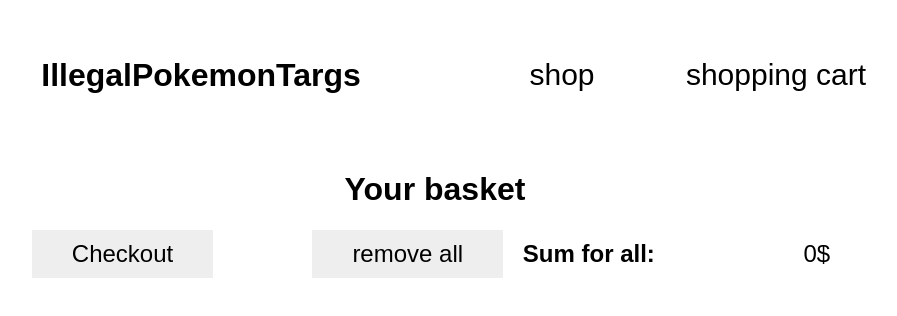
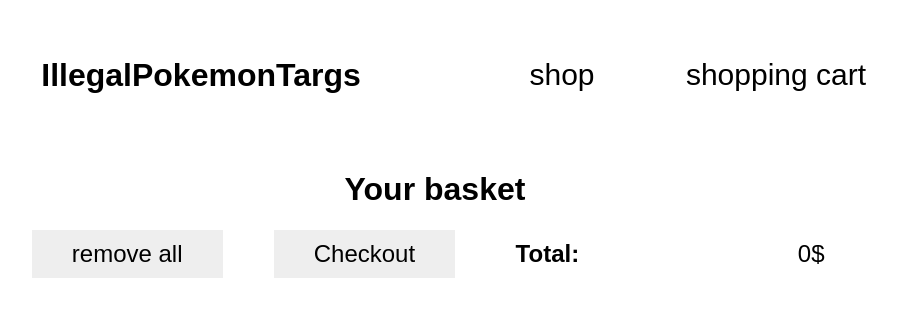
Before and after one commit to BBUTTER98/project-shopping-Cart, a React (Create React App) app: page /#/shop-card in a window 1280 px wide. Shown: the top 316 px of the page, without its empty margins (205-1102 px from the left). Built offline with nearby package versions, Linux system fonts and the light colour scheme.

Commit message:
fixed buttons

```diff
--- a/src/Components/Item/Base.js
+++ b/src/Components/Item/Base.js
@@ -11,7 +11,7 @@ function Base(props){
                 <h2>{name}</h2>
                 <Link to={`/shop/${id}`} className="container-for-image-hovering">
                     <img src={photos[id-1].path} alt={name} className="pokemon-shop"/>
-                    <div className="hovered-div">Click to see more information about it</div>
+                    <div className="hovered-div">Click to see more</div>
                 </Link>
                 <div className={classValue}>{type}</div>
                 <div className="buy-inputs">
@@ -20,7 +20,7 @@ function Base(props){
                     }}>
                     Add {price*inputValue}$
                     </button>
-                    <input type="number" min='1' value={inputValue} onChange={(e)=>setInputValue(e.target.value)}/>
+                    <input type="number" min='1' max='99' value={inputValue} onChange={(e)=>setInputValue(e.target.value)}/>
                 </div>
 
         </div>
--- a/src/Components/routes/Main.js
+++ b/src/Components/routes/Main.js
@@ -174,7 +174,7 @@ function MainComponent(){
             <Alert alertSpecific = {alerts[0]} message="Pokemon had been added to your basket" handleClick = {deleteAlertOnClick} type="add"/>
             <Alert alertSpecific = {alerts[1]} message="Item has been deleted from the basket" handleClick = {deleteAlertOnClick} type="success"/>
             <Alert alertSpecific = {alerts[2]} message="Cannot clear empty basket" handleClick = {deleteAlertOnClick} type="warning"/>
-            <Alert alertSpecific = {alerts[3]} message="You cannot buy nothing" handleClick = {deleteAlertOnClick} type="warning"/>
+            <Alert alertSpecific = {alerts[3]} message="Your shopping cart is empty" handleClick = {deleteAlertOnClick} type="warning"/>
             <Alert alertSpecific = {alerts[4]} message="Order is in realization" handleClick = {deleteAlertOnClick} type="success"/>
             <Alert alertSpecific = {alerts[5]} message="Successfully cleared your basket" handleClick = {deleteAlertOnClick} type="success"/>
             <Alert alertSpecific = {alerts[6]} message="Please insert correct number (greater than 0)" handleClick = {deleteAlertOnClick} type="warning"/>
--- a/src/Components/routes/ShopCard.js
+++ b/src/Components/routes/ShopCard.js
@@ -1,8 +1,6 @@
 import ShopCardItem from "../Item/ShopCardItem";
-
 function ShopCard(props){
     const { items, increaseQuantity, decreaseQuantity, sumPrice, clear, buy, drop } = props;
-
     return(
         <div>
             <h1>Your basket</h1>
@@ -21,17 +19,21 @@ function ShopCard(props){
                 )
             })}
             <footer>
+                <div className="clear-basket">
+                    <button onClick={()=>{
+                        clear();
+                    }} disabled={items.length===0 ? true : false} style={{
+                        cursor: items.length===0 ? "not-allowed" : "pointer"
+                    }}>remove all</button>
+                </div>
                 <div className="buy">
                     <button onClick={()=>{
                         buy();
+                    }} disabled={items.length===0 ? true : false} style={{
+                        cursor: items.length===0 ? "not-allowed" : "pointer"
                     }}>Checkout</button>
                 </div>
-                <div className="clear-basket">
-                    <button onClick={()=>{
-                        clear();
-                    }}>remove all</button>
-                </div>
-                <div className="sum">Sum for all:</div>
+                <div className="sum">Total:</div>
                 <div className="sum-value">{sumPrice}$</div>
             </footer>
         </div>
--- a/src/style.css
+++ b/src/style.css
@@ -218,13 +218,10 @@ footer button{
     padding: 10px 40px;
     cursor: pointer;
 }
-footer .buy{
-    width: 40%;
-}
 .sum{
-    width: 40%;
     font-size: 24px;
     font-weight: 600;
+    width: 35%;
 }
 .sum-value{
     width: 10%;
@@ -307,11 +304,11 @@ footer .buy{
     border-collapse: collapse;
 }
 .buy-inputs button{
-    width: 70%;
+    width: 60%;
     margin: 0;
 }
 .buy-inputs input{
-    width: 42px;
+    width: 25%;
     height: 43px;
     padding: 0;
     box-sizing: border-box;
```
